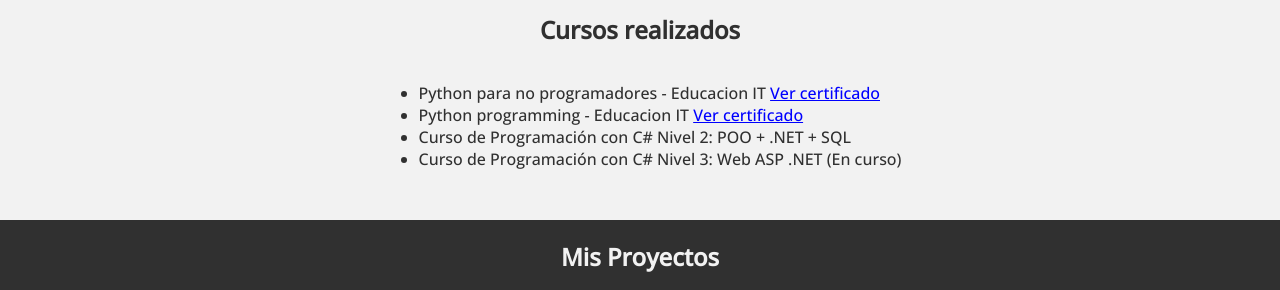
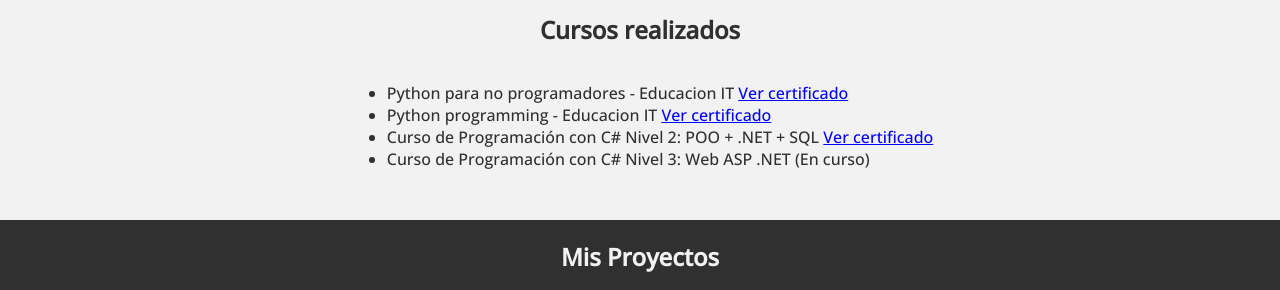
Before and after one commit to tomga1/miPortfolio, a plain HTML site: page index.html in a window 1280 px wide. Shown: the part 1315-1605 px from the top of the page. Drawn offline with nearby package versions, Linux system fonts and the light colour scheme.

Commit message:
certificadoC#

```diff
--- a/index.html
+++ b/index.html
@@ -73,7 +73,7 @@
         <ul>
             <li>Python para no programadores - Educacion IT <a class="link" href="https://www.educacionit.com/perfil/tomas-ezequiel-garcia-968083/certificado/68826" target="_blank">Ver certificado</a></li>
             <li>Python programming - Educacion IT <a class="link" href="https://www.educacionit.com/perfil/tomas-ezequiel-garcia-968083/certificado/68547" target="_blank">Ver certificado</a></li>
-            <li>Curso de Programación con C# Nivel 2: POO + .NET + SQL</li>
+            <li>Curso de Programación con C# Nivel 2: POO + .NET + SQL <a class="link" href="imagenhtml/Certificado C# Nivel 2 - Tomás García.pdf" target="_blank">Ver certificado</a> </li>
             <li>Curso de Programación con C# Nivel 3: Web ASP .NET (En curso)</li>
         </ul>
     </section>
```
Also changed, not shown: 1 other file.
